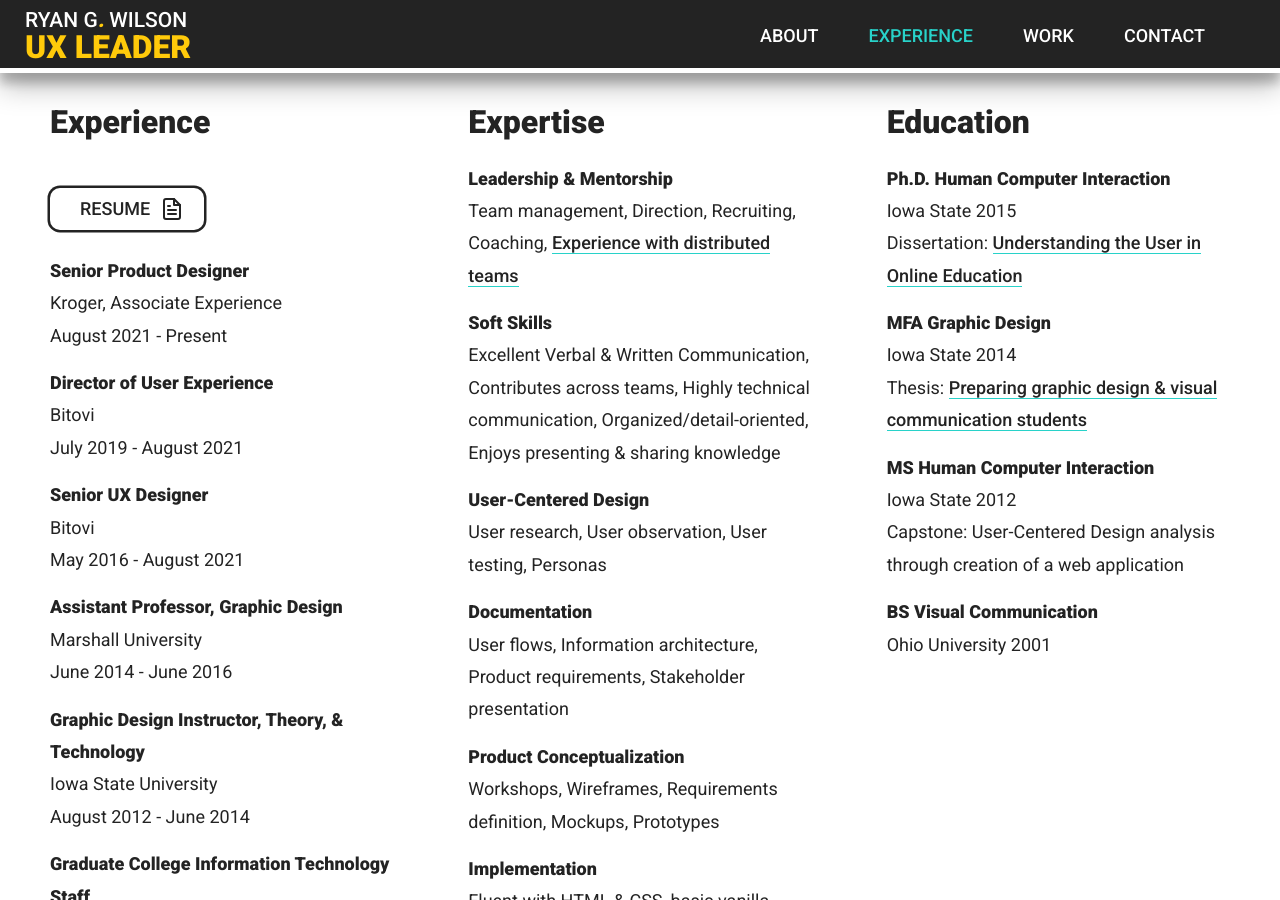
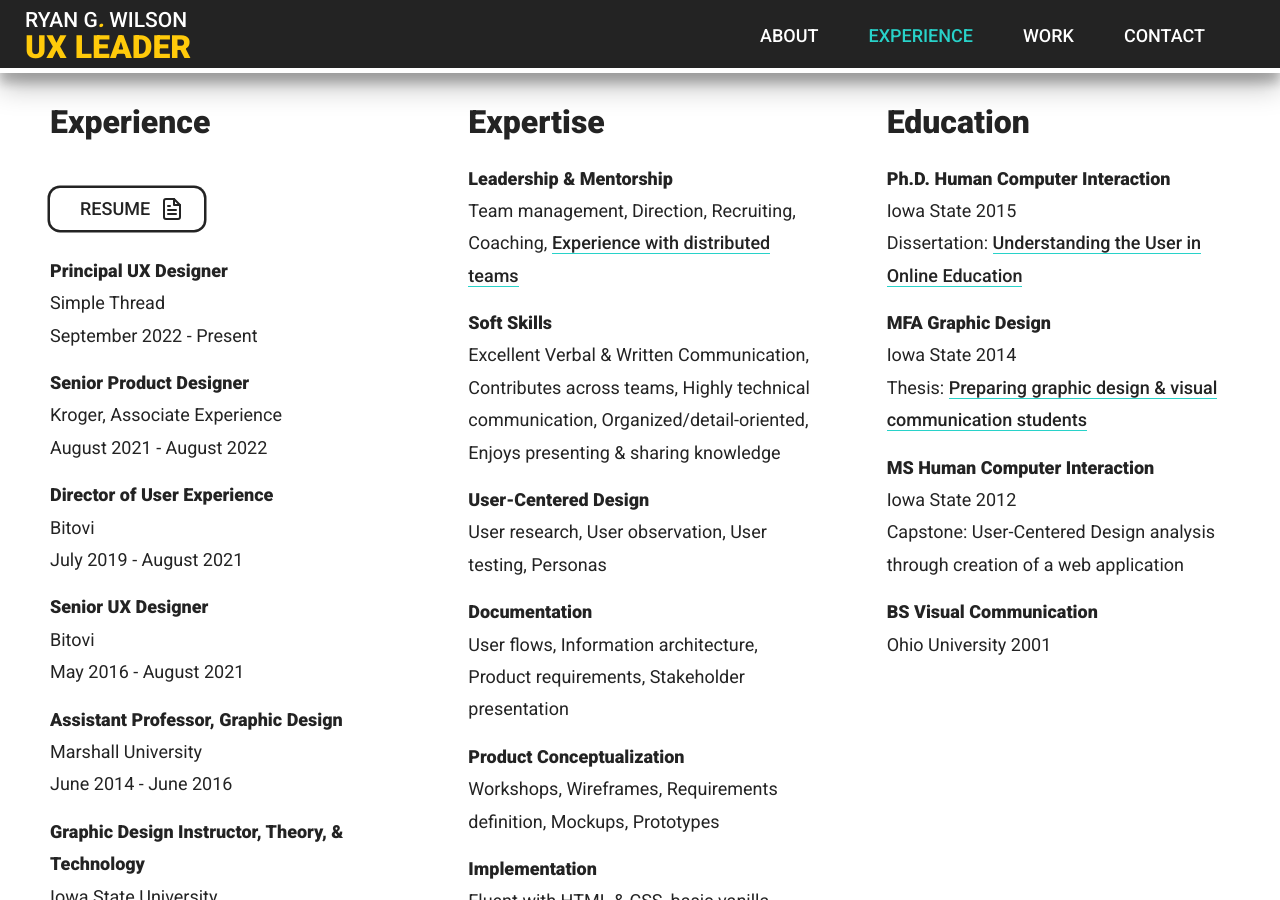
Before and after one commit to ryangwilson/ryangwilson.github.io, a Jekyll site: the page built from experience.md, in a window 1280 px wide and 900 px high, scrolled down 507 px. Built offline with Jekyll 4.4.1, drawn with Linux system fonts in a browser that asks for light colours; some web fonts are replaced.

Commit message:
Update experience.json
Added current role

```diff
--- a/_data/experience.json
+++ b/_data/experience.json
@@ -1,8 +1,13 @@
 [
+    {
+        "title": "Principal UX Designer",
+        "company": "Simple Thread",
+        "dates": "September 2022 - Present"
+    },
     {
         "title": "Senior Product Designer",
         "company": "Kroger, Associate Experience",
-        "dates": "August 2021 - Present"
+        "dates": "August 2021 - August 2022"
     },
     {
         "title": "Director of User Experience",
```
